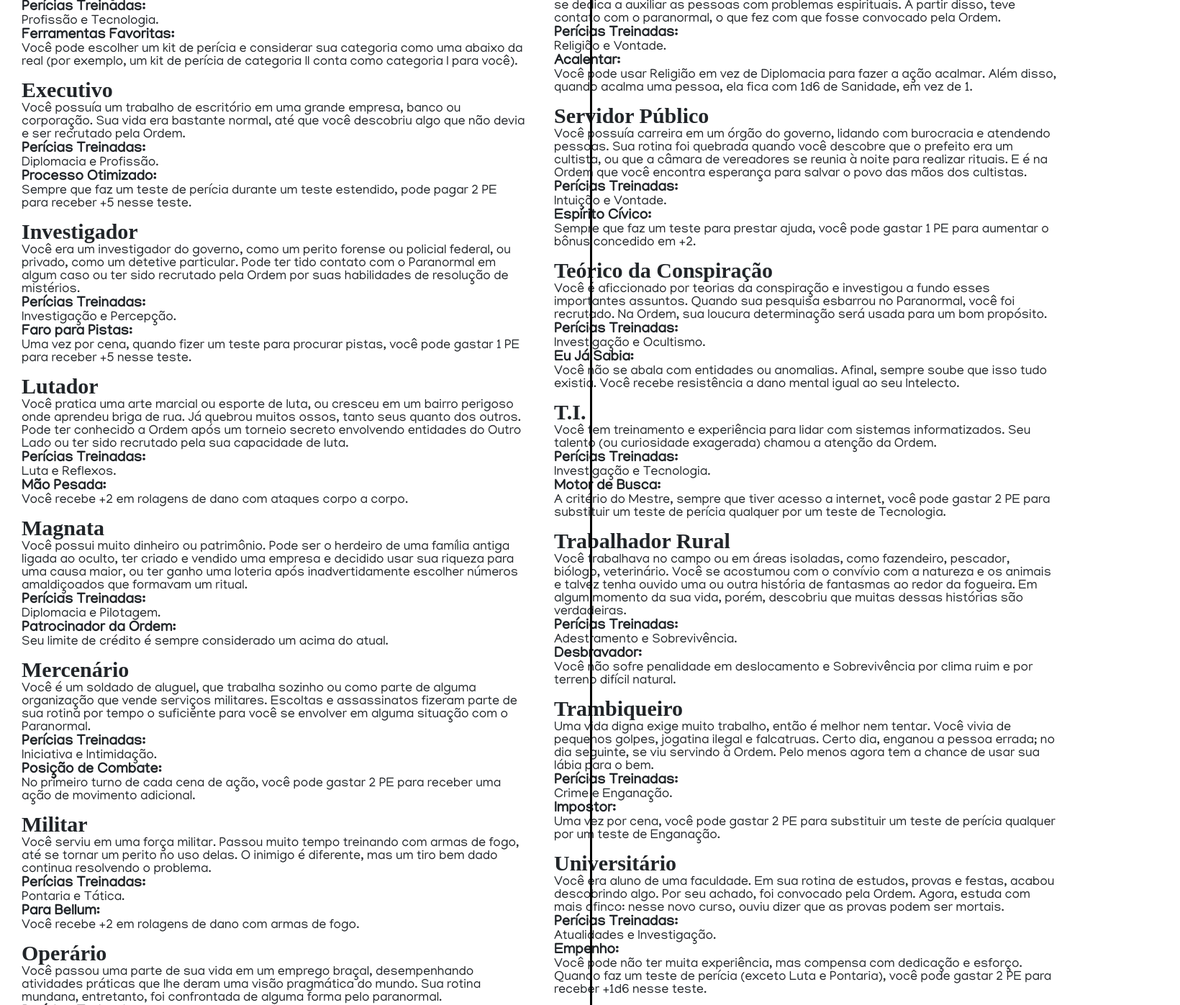
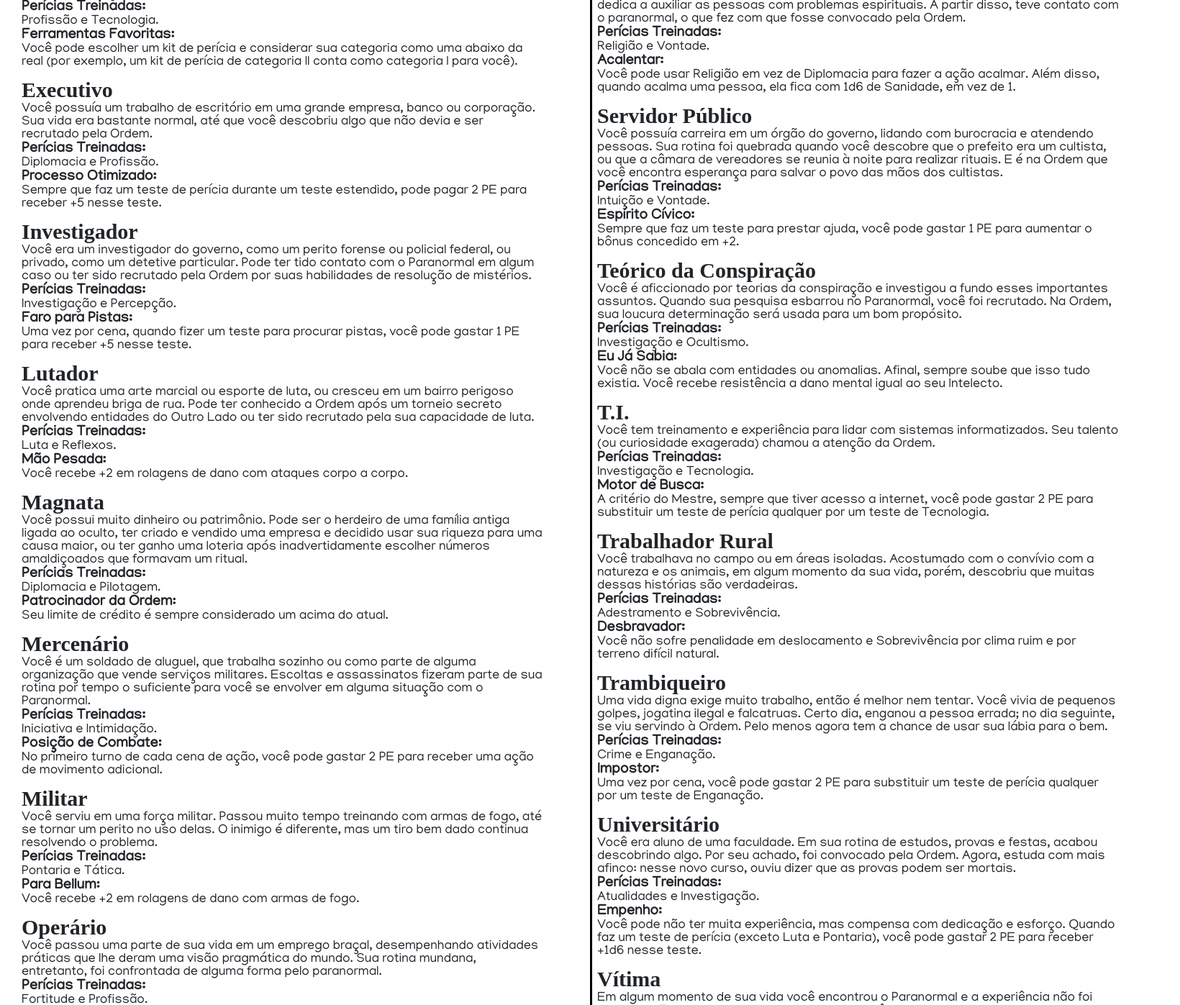
Before and after one commit to AmandaTSantos18/projeto-rpg, a PHP site: page /descricoes.html in a window 1640 px wide. Shown: the part 2885-4282 px from the top of the page at 72% size. Run offline with PHP 8.4, Linux system fonts and the light colour scheme; some web fonts are replaced.

```diff
--- a/css/estilodescricoes.css
+++ b/css/estilodescricoes.css
@@ -1,6 +1,6 @@
 body
 {
-    width: 100%;
+    width: 100vh;
     height: 100%;
     font-family: 'Paprika';
 }
@@ -222,15 +222,15 @@ a
 
 .ori4
 {
-    width: 700px;
+    width: 725px;
     position: absolute;
-    left: 740px;
+    left: 800px;
     top: 1416px;
 }
 
 .ori5
 {
-    width: 700px;
+    width: 725px;
 }
 
 .origem_qual{
@@ -278,12 +278,12 @@ a
 
 .arrumar1
 {
-    width: 88%;
+    width: 83%;
 }
 
 .arrumar2
 {
-    width: 80%;
+    width: 85%;
 }
 
 .line
@@ -292,7 +292,7 @@ a
     height: 733px;
     background-color: black;
     position: absolute;
-    left: 1005px;
+    left: 1015px;
     top: 50px;
 }
 
--- a/descricoes.html
+++ b/descricoes.html
@@ -201,7 +201,7 @@
             <p>Uma vez por cena, quando fizer um teste para procurar pistas, você pode gastar 1 PE para receber +5 nesse teste.</p>
 
             <h4 class="origem_qual">Lutador</h4>
-            <p>Você pratica uma arte marcial ou esporte de luta, ou cresceu em um bairro perigoso onde aprendeu briga de rua. Já quebrou muitos ossos, tanto seus quanto dos outros. Pode ter conhecido a Ordem após um torneio secreto envolvendo entidades do Outro Lado ou ter sido recrutado pela sua capacidade de luta.</p>
+            <p>Você pratica uma arte marcial ou esporte de luta, ou cresceu em um bairro perigoso onde aprendeu briga de rua. Pode ter conhecido a Ordem após um torneio secreto envolvendo entidades do Outro Lado ou ter sido recrutado pela sua capacidade de luta.</p>
             <p class="tori">Perícias Treinadas:</p>
             <p>Luta e Reflexos.</p>
             <p class="tori">Mão Pesada:</p>
@@ -274,7 +274,7 @@
             <p>A critério do Mestre, sempre que tiver acesso a internet, você pode gastar 2 PE para substituir um teste de perícia qualquer por um teste de Tecnologia.</p>
 
             <h4 class="origem_qual">Trabalhador Rural</h4>
-            <p>Você trabalhava no campo ou em áreas isoladas, como fazendeiro, pescador, biólogo, veterinário. Você se acostumou com o convívio com a natureza e os animais e talvez tenha ouvido uma ou outra história de fantasmas ao redor da fogueira. Em algum momento da sua vida, porém, descobriu que muitas dessas histórias são verdadeiras.</p>
+            <p>Você trabalhava no campo ou em áreas isoladas. Acostumado com o convívio com a natureza e os animais, em algum momento da sua vida, porém, descobriu que muitas dessas histórias são verdadeiras.</p>
             <p class="tori">Perícias Treinadas:</p>
             <p>Adestramento e Sobrevivência.</p>
             <p class="tori">Desbravador: </p>
--- a/login.php
+++ b/login.php
@@ -23,12 +23,11 @@
             //verifica se o usuario conectado é administrador para mostrar a mensagem.
             if ($resultado['is_adm'] == 1) {
             header("location: fichaadm.html");
+            }
             else
             {
                 header("location: tela1inicio.html");
             }
-        }
-
         }
         else
         {
```
